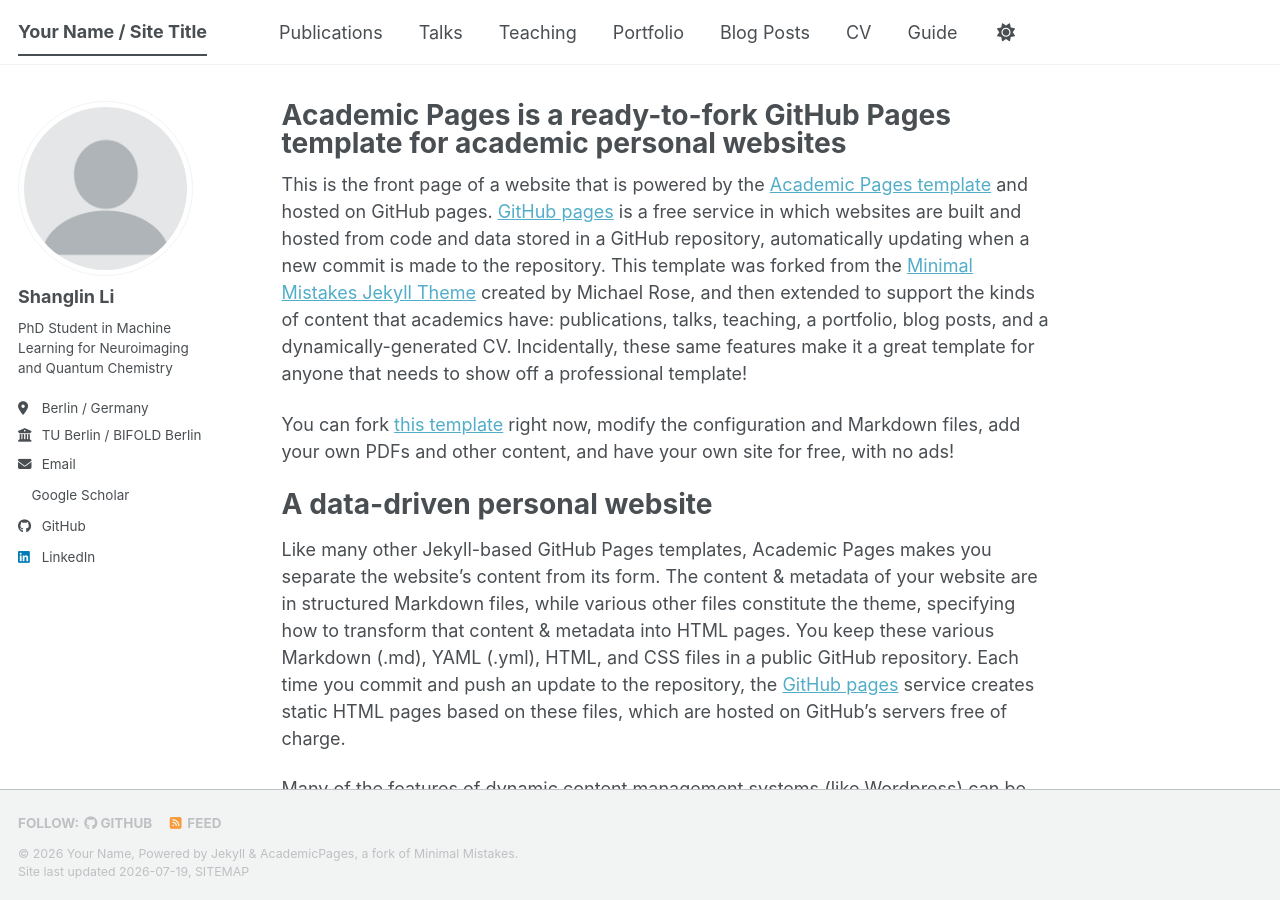
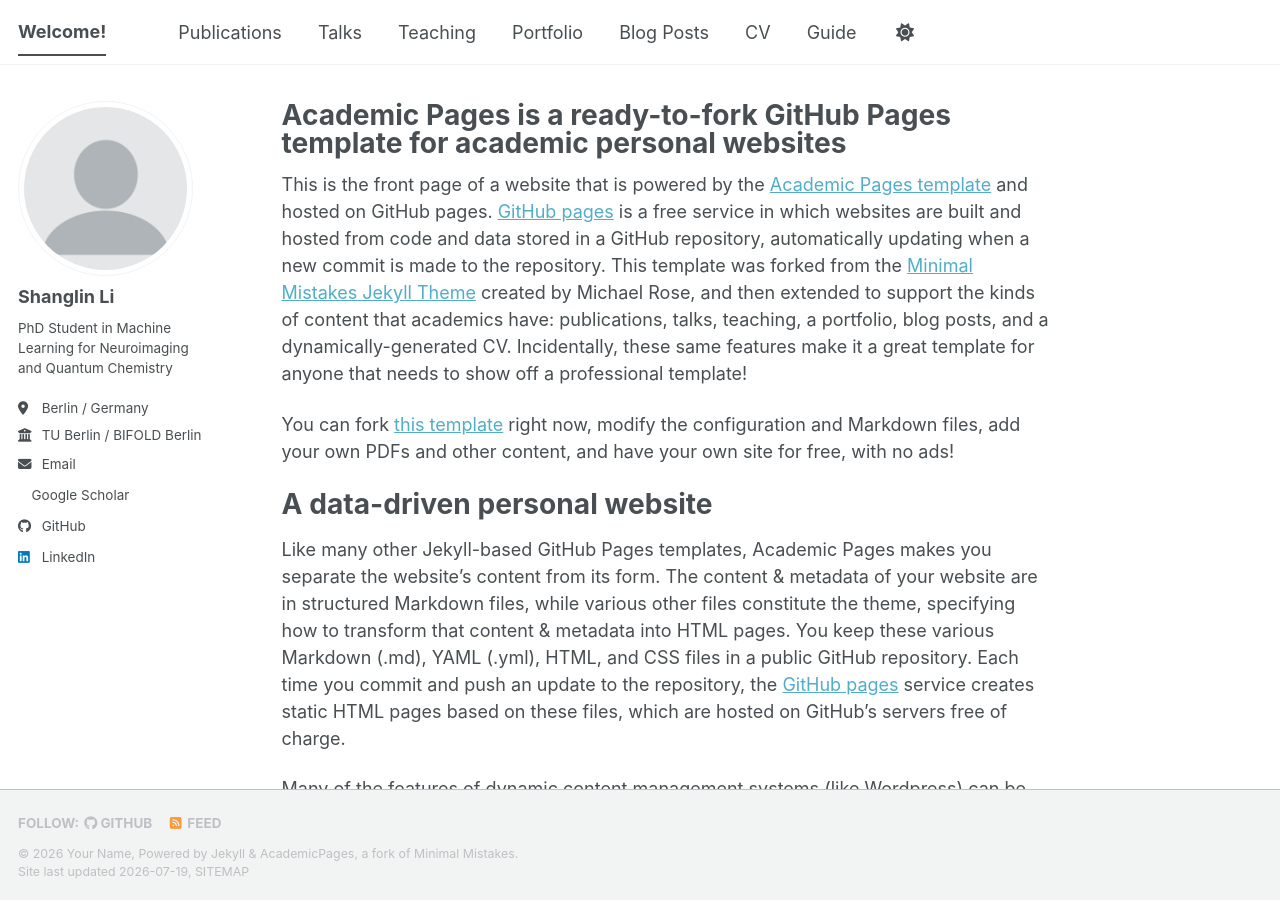
Before and after one commit to fightlesliefigt/fightlesliefigt.github.io, a Jekyll site: the page built from _pages/about.md, in a window 1280 px wide and 900 px high. Built offline with Jekyll 4.4.1, drawn with Linux system fonts in a browser that asks for light colours; a style sheet for code colours, icons or effects is not loaded.

Commit message:
Update _config.yml

```diff
--- a/_config.yml
+++ b/_config.yml
@@ -9,7 +9,7 @@
 # Basic Site Settings
 locale                   : "en-US"
 site_theme               : "default" # The available themes options are "default", "air", "sunrise", "mint", "dirt" and "contrast"
-title                    : "Your Name / Site Title"
+title                    : "Welcome!"
 title_separator          : "-"
 name                     : &name "Your Name"
 description              : &description "Your Name's academic portfolio"   # Update this with a general description of your site, this is the default if not overridden by a page
```
